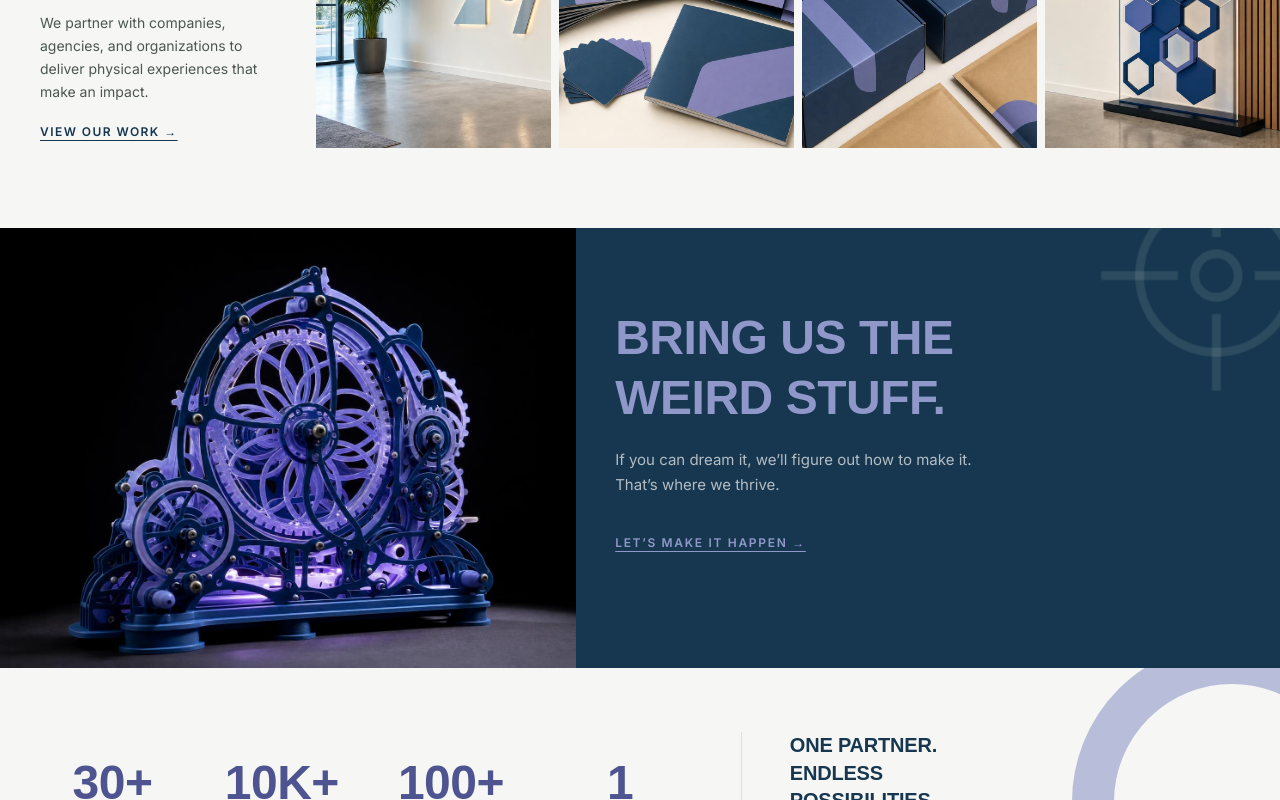
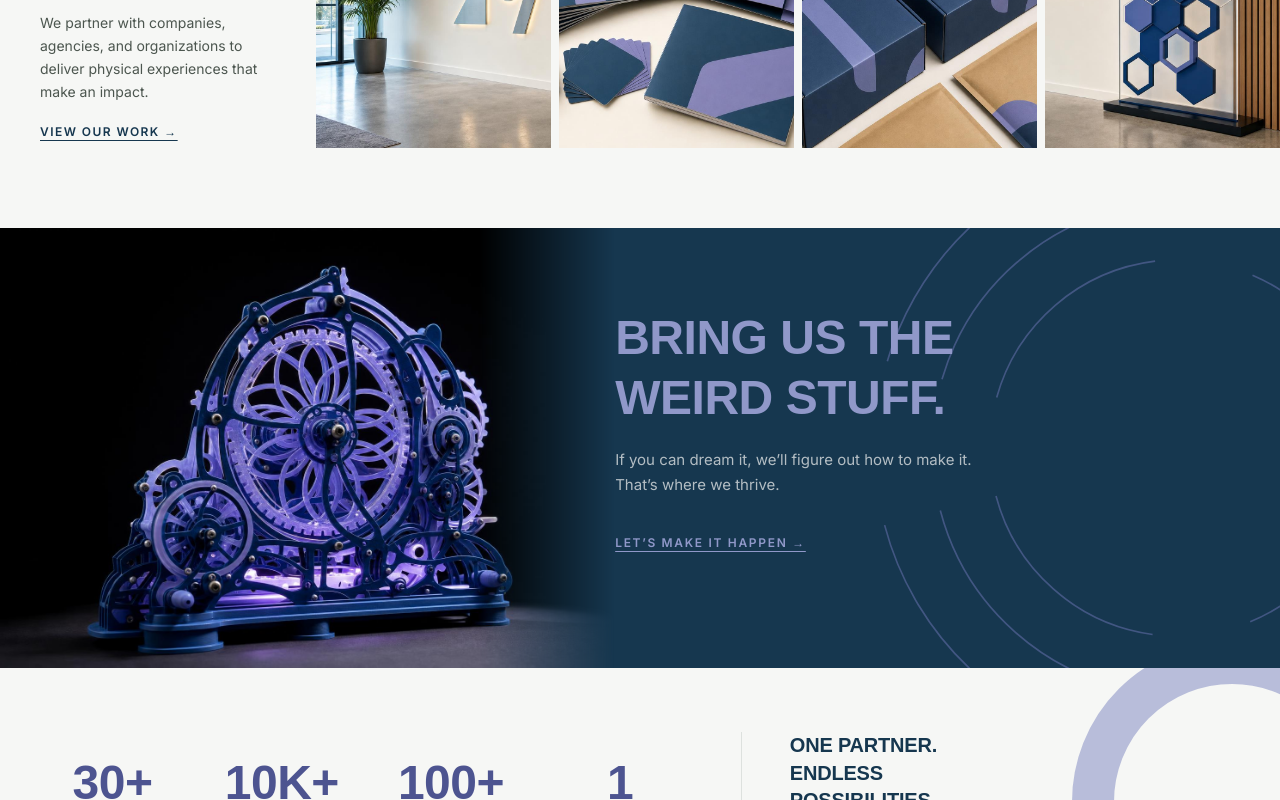
Before and after one commit to Vaylo-Studios/highwell-group, a Next.js app: page / in a window 1280 px wide. Shown: the part 1180-1980 px from the top of the page. Built offline with nearby package versions, Linux system fonts and the light colour scheme; a web font is replaced by a local one.

Commit message:
Blend the gear photo into the navy band and swap crosshair for arc lines

```diff
--- a/src/components/sections/WeirdStuff.tsx
+++ b/src/components/sections/WeirdStuff.tsx
@@ -1,20 +1,28 @@
 import Link from "next/link";
 import Image from "next/image";
 import Reveal from "@/components/Reveal";
-import RegistrationMark from "@/components/motifs/RegistrationMark";
 
 export default function WeirdStuff() {
   return (
     <section className="relative overflow-hidden bg-navy-deep text-paper lg:min-h-[440px]">
-      <RegistrationMark className="animate-mark-drift pointer-events-none absolute -right-16 -top-20 z-20 h-64 w-64 text-paper/10" />
+      <svg
+        aria-hidden="true"
+        viewBox="0 0 560 560"
+        fill="none"
+        className="pointer-events-none absolute -right-52 top-1/2 hidden h-[620px] w-[620px] -translate-y-1/2 text-lavender/50 lg:block"
+      >
+        <circle cx="280" cy="280" r="170" stroke="currentColor" strokeWidth="1.5" strokeDasharray="200 90" />
+        <circle cx="280" cy="280" r="222" stroke="currentColor" strokeWidth="1.5" strokeDasharray="260 120" />
+        <circle cx="280" cy="280" r="274" stroke="currentColor" strokeWidth="1.5" strokeDasharray="320 150" />
+      </svg>
 
-      <Reveal className="relative order-2 z-0 aspect-square overflow-hidden lg:absolute lg:inset-y-0 lg:left-0 lg:order-1 lg:aspect-auto lg:w-[45%]">
+      <Reveal className="relative z-0 order-2 aspect-square overflow-hidden lg:absolute lg:inset-y-0 lg:left-0 lg:order-1 lg:aspect-auto lg:w-[48%] lg:[mask-image:linear-gradient(to_left,transparent,black_22%)]">
         <Image
           src="/images/project-weird-stuff.jpg"
           alt="A backlit 3D-printed clockwork gear sculpture"
           fill
-          sizes="(min-width: 1024px) 45vw, 90vw"
-          className="object-cover"
+          sizes="(min-width: 1024px) 48vw, 90vw"
+          className="object-cover mix-blend-screen"
         />
       </Reveal>
 
```
